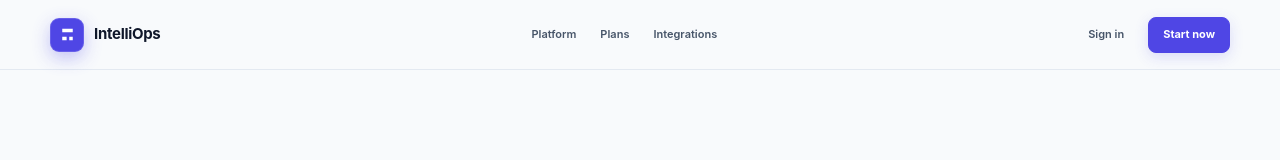
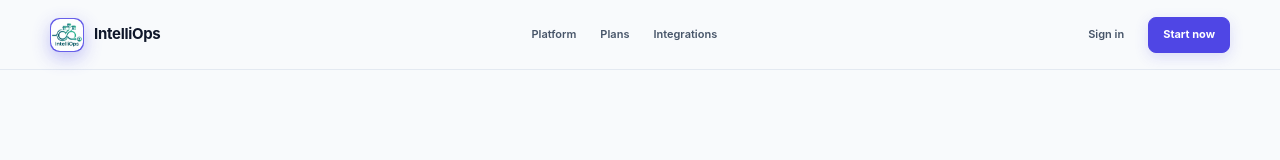
Before and after one commit to Oumhella/IntelliOps-Platform, an Angular app in the folder frontend_service/: page / in a window 1280 px wide. Shown: the top 160 px of the page. Built offline with nearby package versions, Linux system fonts and the light colour scheme; no server answers.

Commit message:
feat(frontend): add IntelliOps logo branding

```diff
--- a/frontend_service/src/app/features/auth/forgot-password.component.html
+++ b/frontend_service/src/app/features/auth/forgot-password.component.html
@@ -1 +1 @@
-<main class="login-page"><section class="login-brand-panel"><div class="login-brand"><strong>IntelliOps</strong></div><div class="login-message"><span class="platform-label">Account recovery</span><h1>Secure access,<br/>restored safely.</h1><p>Reset links are single-use and expire after 30 minutes.</p></div></section><section class="login-form-panel"><form class="login-form" (ngSubmit)="submit()"><p class="eyebrow">Account recovery</p><h2>Forgot your password?</h2><p class="form-intro">Enter your account email. We will send instructions if an active account exists.</p>@if(message){<div class="login-success">{{message}}</div>}@if(error){<div class="login-error">{{error}}</div>}<label><span>Email address</span><input type="email" name="email" [(ngModel)]="email" required/></label><button class="login-submit" [disabled]="busy">Send reset link</button><p class="login-help"><a routerLink="/login">Back to sign in</a></p></form></section></main>
+<main class="login-page"><section class="login-brand-panel"><div class="login-brand"><span class="brand-mark" aria-hidden="true"><img src="/logo.jfif" alt="" /></span><strong>IntelliOps</strong></div><div class="login-message"><span class="platform-label">Account recovery</span><h1>Secure access,<br/>restored safely.</h1><p>Reset links are single-use and expire after 30 minutes.</p></div></section><section class="login-form-panel"><form class="login-form" (ngSubmit)="submit()"><p class="eyebrow">Account recovery</p><h2>Forgot your password?</h2><p class="form-intro">Enter your account email. We will send instructions if an active account exists.</p>@if(message){<div class="login-success">{{message}}</div>}@if(error){<div class="login-error">{{error}}</div>}<label><span>Email address</span><input type="email" name="email" [(ngModel)]="email" required/></label><button class="login-submit" [disabled]="busy">Send reset link</button><p class="login-help"><a routerLink="/login">Back to sign in</a></p></form></section></main>
--- a/frontend_service/src/app/features/auth/login.component.html
+++ b/frontend_service/src/app/features/auth/login.component.html
@@ -2,7 +2,7 @@
   <section class="login-brand-panel" aria-label="IntelliOps platform">
     <div class="login-brand">
       <span class="brand-mark" aria-hidden="true">
-        <svg viewBox="0 0 24 24"><path d="M6 5.5h12v4H6zM6 14.5h5v4H6zM14 14.5h4v4h-4z" /></svg>
+        <img src="/logo.jfif" alt="" />
       </span>
       <span><strong>IntelliOps</strong><small>Enterprise workspace</small></span>
     </div>
@@ -17,7 +17,7 @@
   <section class="login-form-panel">
     <form class="login-form" (ngSubmit)="submit()">
       <div class="mobile-login-brand">
-        <span class="brand-mark" aria-hidden="true"><svg viewBox="0 0 24 24"><path d="M6 5.5h12v4H6zM6 14.5h5v4H6zM14 14.5h4v4h-4z" /></svg></span>
+        <span class="brand-mark" aria-hidden="true"><img src="/logo.jfif" alt="" /></span>
         <strong>IntelliOps</strong>
       </div>
       <p class="eyebrow">Welcome back</p>
--- a/frontend_service/src/app/features/auth/reset-password.component.html
+++ b/frontend_service/src/app/features/auth/reset-password.component.html
@@ -1 +1 @@
-<main class="login-page"><section class="login-brand-panel"><div class="login-brand"><strong>IntelliOps</strong></div><div class="login-message"><span class="platform-label">Account recovery</span><h1>Choose a new<br/>password.</h1><p>The reset token can be used only once.</p></div></section><section class="login-form-panel"><form class="login-form" (ngSubmit)="submit()"><p class="eyebrow">Password reset</p><h2>Create a new password</h2>@if(message){<div class="login-success">{{message}} <a routerLink="/login">Sign in</a></div>}@if(error){<div class="login-error">{{error}}</div>}<label><span>New password</span><input type="password" name="password" [(ngModel)]="password" minlength="8" required/></label><label><span>Confirm password</span><input type="password" name="confirm" [(ngModel)]="confirm" required/></label><button class="login-submit" [disabled]="busy||!!message">Reset password</button></form></section></main>
+<main class="login-page"><section class="login-brand-panel"><div class="login-brand"><span class="brand-mark" aria-hidden="true"><img src="/logo.jfif" alt="" /></span><strong>IntelliOps</strong></div><div class="login-message"><span class="platform-label">Account recovery</span><h1>Choose a new<br/>password.</h1><p>The reset token can be used only once.</p></div></section><section class="login-form-panel"><form class="login-form" (ngSubmit)="submit()"><p class="eyebrow">Password reset</p><h2>Create a new password</h2>@if(message){<div class="login-success">{{message}} <a routerLink="/login">Sign in</a></div>}@if(error){<div class="login-error">{{error}}</div>}<label><span>New password</span><input type="password" name="password" [(ngModel)]="password" minlength="8" required/></label><label><span>Confirm password</span><input type="password" name="confirm" [(ngModel)]="confirm" required/></label><button class="login-submit" [disabled]="busy||!!message">Reset password</button></form></section></main>
--- a/frontend_service/src/app/features/business/business-shell.component.html
+++ b/frontend_service/src/app/features/business/business-shell.component.html
@@ -2,7 +2,7 @@
   <button class="sidebar-backdrop" type="button" aria-label="Close navigation" (click)="closeSidebar()"></button>
   <aside class="sidebar" aria-label="Business navigation">
     <div class="brand">
-      <span class="brand-mark" aria-hidden="true"><svg viewBox="0 0 24 24"><path d="M6 5.5h12v4H6zM6 14.5h5v4H6zM14 14.5h4v4h-4z" /></svg></span>
+      <span class="brand-mark" aria-hidden="true"><img src="/logo.jfif" alt="" /></span>
       <span class="brand-copy"><strong>IntelliOps</strong><small>Business workspace</small></span>
       <button class="sidebar-close" type="button" aria-label="Close navigation" (click)="closeSidebar()"><svg viewBox="0 0 24 24"><path d="m7 7 10 10M17 7 7 17" /></svg></button>
     </div>
--- a/frontend_service/src/app/features/public/landing.component.html
+++ b/frontend_service/src/app/features/public/landing.component.html
@@ -1,6 +1,6 @@
 <main class="public-page">
   <nav class="public-nav" aria-label="Public navigation">
-    <a class="public-brand" routerLink="/" aria-label="IntelliOps home"><span class="brand-mark"><svg viewBox="0 0 24 24"><path d="M6 5.5h12v4H6zM6 14.5h5v4H6zM14 14.5h4v4h-4z"/></svg></span><strong>IntelliOps</strong></a>
+    <a class="public-brand" routerLink="/" aria-label="IntelliOps home"><span class="brand-mark"><img src="/logo.jfif" alt="" /></span><strong>IntelliOps</strong></a>
     <div class="nav-links"><a href="#platform">Platform</a><a href="#plans">Plans</a><a href="#integrations">Integrations</a></div>
     <div class="nav-actions">@if(session.isAuthenticated()){<a class="nav-login" [routerLink]="dashboardUrl()">Open workspace</a>}@else{<a class="nav-login" routerLink="/login">Sign in</a><a class="nav-cta" href="#plans">Start now</a>}</div>
   </nav>
@@ -19,5 +19,5 @@
   </section>
 
   <section class="public-cta"><div><p class="section-kicker">Ready to operate clearly?</p><h2>Choose a plan, create the enterprise workspace, then complete secure activation.</h2></div><a href="#plans">View available plans</a></section>
-  <footer><a class="public-brand" routerLink="/"><span class="brand-mark"><svg viewBox="0 0 24 24"><path d="M6 5.5h12v4H6zM6 14.5h5v4H6zM14 14.5h4v4h-4z"/></svg></span><strong>IntelliOps</strong></a><p>Operational clarity for modern commerce teams.</p><a routerLink="/login">Customer sign in</a></footer>
+  <footer><a class="public-brand" routerLink="/"><span class="brand-mark"><img src="/logo.jfif" alt="" /></span><strong>IntelliOps</strong></a><p>Operational clarity for modern commerce teams.</p><a routerLink="/login">Customer sign in</a></footer>
 </main>
--- a/frontend_service/src/app/features/super-admin/platform-dashboard.component.html
+++ b/frontend_service/src/app/features/super-admin/platform-dashboard.component.html
@@ -3,7 +3,7 @@
 
   <aside class="sidebar" aria-label="Platform administration navigation">
     <div class="brand">
-      <span class="brand-mark" aria-hidden="true"><svg viewBox="0 0 24 24"><path d="M6 5.5h12v4H6zM6 14.5h5v4H6zM14 14.5h4v4h-4z" /></svg></span>
+      <span class="brand-mark" aria-hidden="true"><img src="/logo.jfif" alt="" /></span>
       <span class="brand-copy"><strong>IntelliOps</strong><small>Platform control</small></span>
       <button class="sidebar-close" type="button" aria-label="Close navigation" (click)="closeSidebar()"><svg viewBox="0 0 24 24"><path d="m7 7 10 10M17 7 7 17" /></svg></button>
     </div>
--- a/frontend_service/src/styles.scss
+++ b/frontend_service/src/styles.scss
@@ -143,6 +143,13 @@ a {
   width: 22px;
   height: 22px;
   fill: currentColor;
+}
+
+.brand-mark img {
+  width: 100%;
+  height: 100%;
+  object-fit: cover;
+  border-radius: inherit;
 }
 
 .brand-copy {
```
Also changed, not shown: frontend_service/src/app/features/auth/register.component.html (+1 -1 lines), frontend_service/public/logo.jfif (added).
